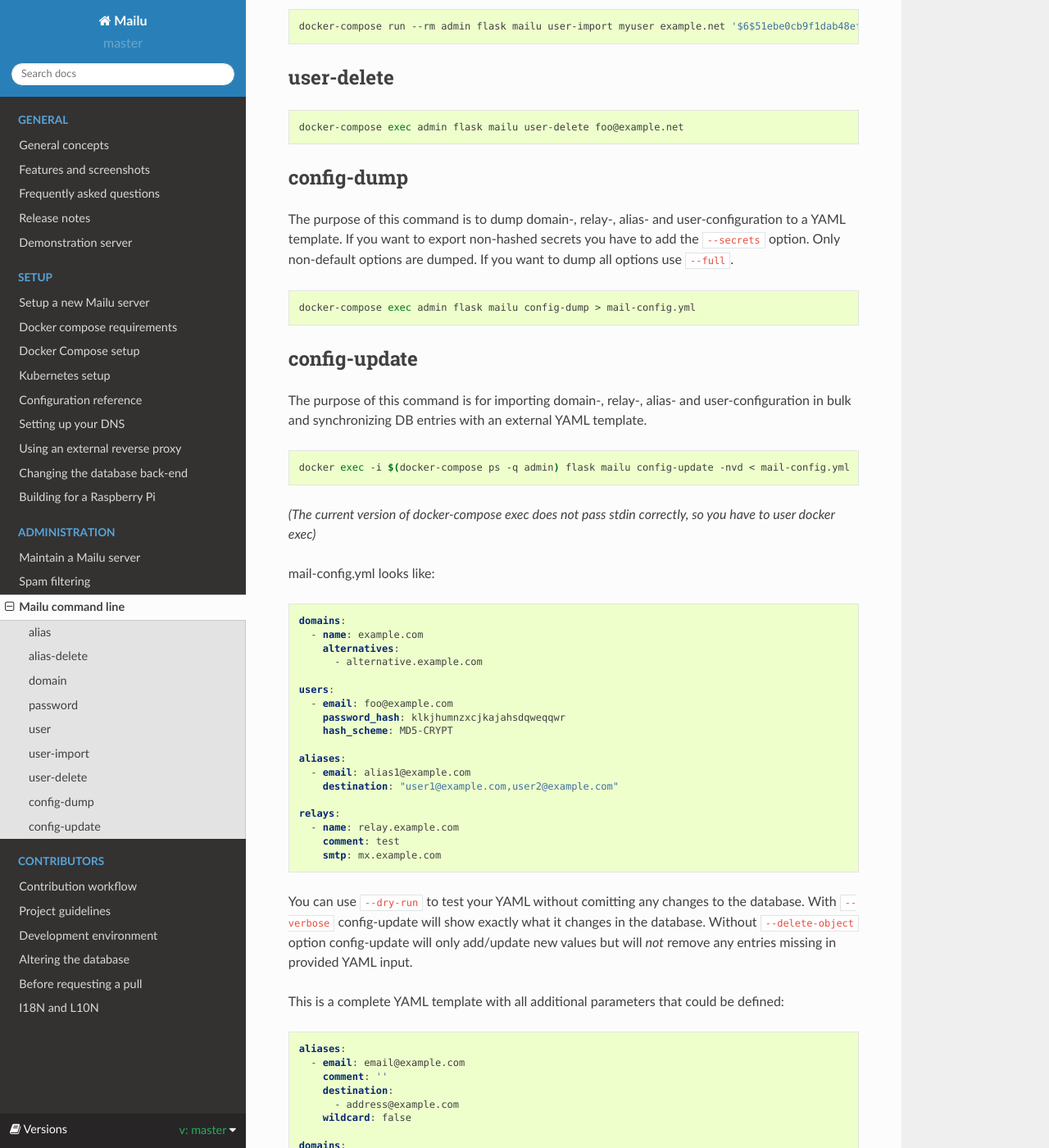
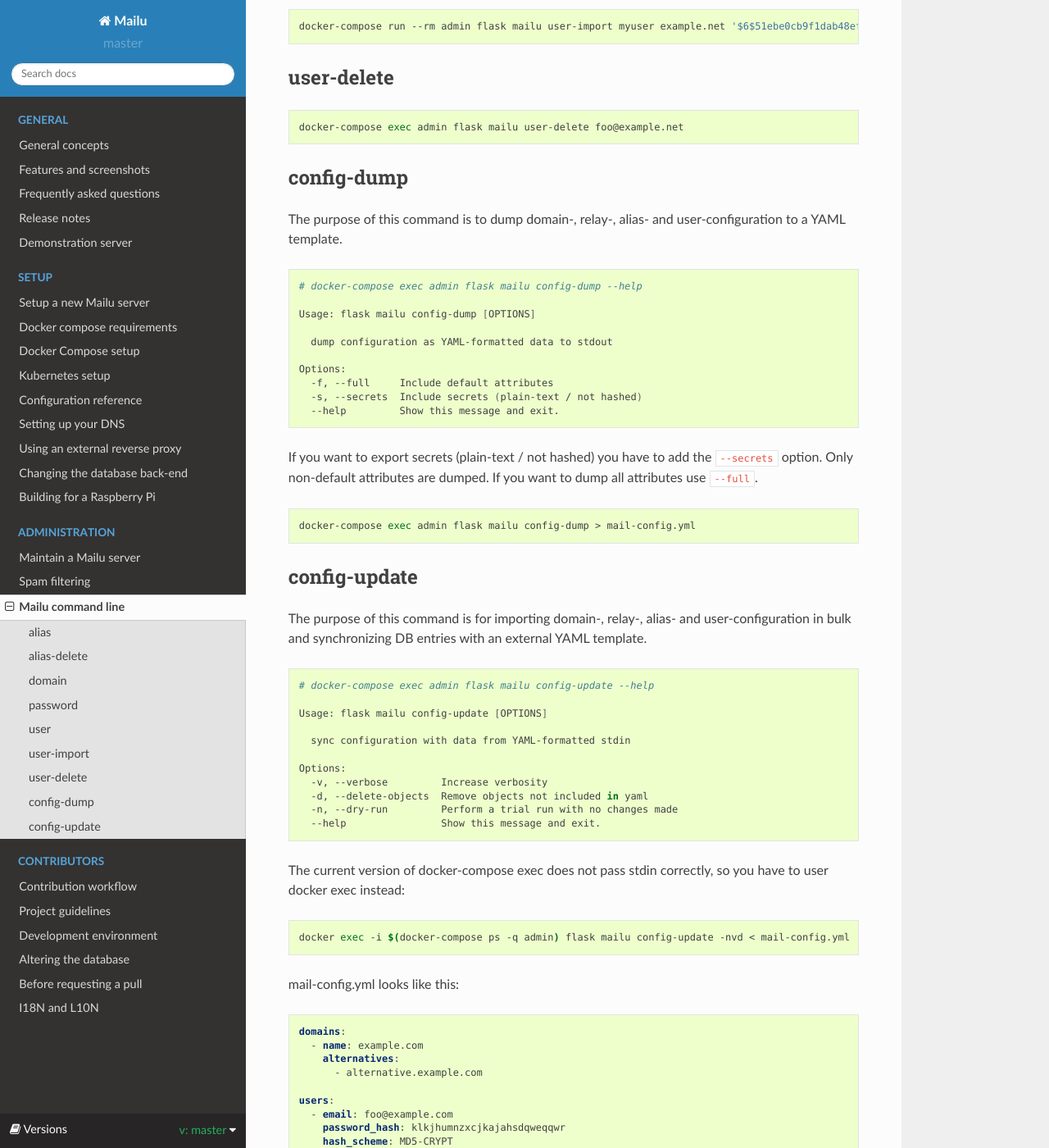
Before and after one commit to Mailu/Mailu, a Sphinx documentation site: the page built from docs/cli.rst, in a window 1280 px wide and 1400 px high, scrolled down 1275 px. Shown: the whole window at 82% size. Built offline with Sphinx 7.4.7 and the Read the Docs theme 2.0.0, drawn with Linux system fonts in a browser that asks for light colours; formulas are drawn with MathJax 3; some of the changed text lies outside the part shown.

Commit message:
documented options and added help text

```diff
--- a/docs/cli.rst
+++ b/docs/cli.rst
@@ -73,8 +73,22 @@ config-dump
 -----------
 
 The purpose of this command is to dump domain-, relay-, alias- and user-configuration to a YAML template.
-If you want to export non-hashed secrets you have to add the ``--secrets`` option.
-Only non-default options are dumped. If you want to dump all options use ``--full``.
+
+.. code-block:: bash
+
+  # docker-compose exec admin flask mailu config-dump --help
+
+  Usage: flask mailu config-dump [OPTIONS]
+
+    dump configuration as YAML-formatted data to stdout
+
+  Options:
+    -f, --full     Include default attributes
+    -s, --secrets  Include secrets (plain-text / not hashed)
+    --help         Show this message and exit.
+
+If you want to export secrets (plain-text / not hashed) you have to add the ``--secrets`` option.
+Only non-default attributes are dumped. If you want to dump all attributes use ``--full``.
 
 .. code-block:: bash
 
@@ -87,11 +101,27 @@ The purpose of this command is for importing domain-, relay-, alias- and user-co
 
 .. code-block:: bash
 
+  # docker-compose exec admin flask mailu config-update --help
+
+  Usage: flask mailu config-update [OPTIONS]
+
+    sync configuration with data from YAML-formatted stdin
+
+  Options:
+    -v, --verbose         Increase verbosity
+    -d, --delete-objects  Remove objects not included in yaml
+    -n, --dry-run         Perform a trial run with no changes made
+    --help                Show this message and exit.
+
+
+The current version of docker-compose exec does not pass stdin correctly, so you have to user docker exec instead:
+
+.. code-block:: bash
+
   docker exec -i $(docker-compose ps -q admin) flask mailu config-update -nvd < mail-config.yml
 
-*(The current version of docker-compose exec does not pass stdin correctly, so you have to user docker exec)*
 
-mail-config.yml looks like:
+mail-config.yml looks like this:
 
 .. code-block:: yaml
 
@@ -116,7 +146,7 @@ mail-config.yml looks like:
 
 You can use ``--dry-run`` to test your YAML without comitting any changes to the database.
 With ``--verbose`` config-update will show exactly what it changes in the database.
-Without ``--delete-object`` option config-update will only add/update new values but will *not* remove any entries missing in provided YAML input.
+Without ``--delete-object`` option config-update will only add/update changed values but will *not* remove any entries missing in provided YAML input.
 
 This is a complete YAML template with all additional parameters that could be defined:
 
```
Also changed, not shown: 1 other file.
